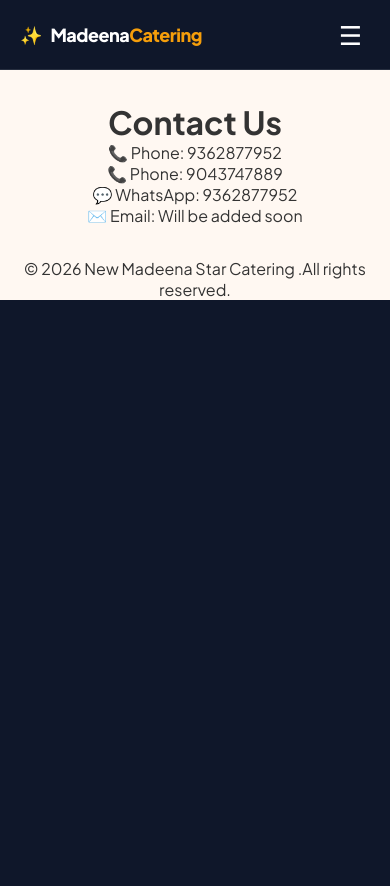
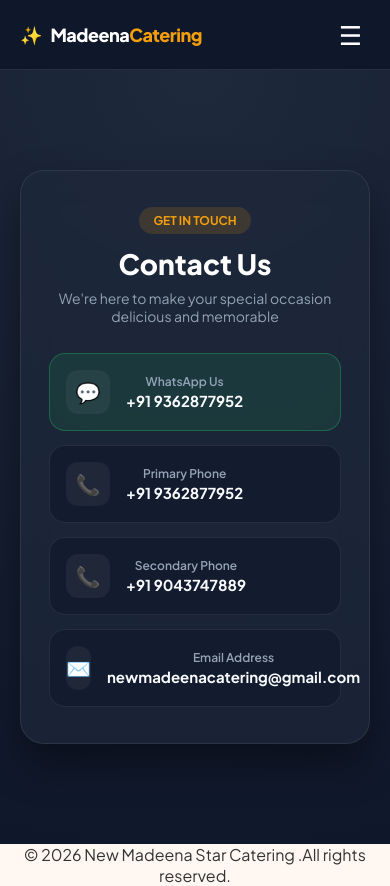
Before and after one commit to Nayeem036/new-madeena-frontend, a React (Create React App) app: page /contact in a window 390 px wide. Before the commit the page ends 844 px from the top, so only its background shows below. Built offline with nearby package versions, Linux system fonts and the light colour scheme.

Commit message:
feat: add modern contact page with interactive whatsapp & phone links

```diff
--- a/src/Pages/Contact.js
+++ b/src/Pages/Contact.js
@@ -1,15 +1,152 @@
 import React from "react";
 
 function Contact() {
+  const primaryPhone = "9362877952";
+  const secondaryPhone = "9043747889";
+  const whatsappMsg = encodeURIComponent("Hello! I would like to inquire about catering services for my event.");
+
   return (
-    <div className="page">
-      <h1>Contact Us</h1>
-      <p>📞 Phone: 9362877952</p>
-      <p>📞 Phone: 9043747889</p>
-      <p>💬 WhatsApp: 9362877952</p>
-      <p>✉️ Email: Will be added soon</p>
+    <div style={styles.pageWrapper}>
+      <div style={styles.glassCard}>
+        <div style={styles.headerArea}>
+          <span style={styles.badge}>Get In Touch</span>
+          <h1 style={styles.title}>Contact Us</h1>
+          <p style={styles.subtitle}>We're here to make your special occasion delicious and memorable</p>
+        </div>
+
+        <div style={styles.contactList}>
+          {/* WhatsApp Direct Chat Button */}
+          <a
+            href={`https://wa.me/91${primaryPhone}?text=${whatsappMsg}`}
+            target="_blank"
+            rel="noopener noreferrer"
+            style={{ ...styles.card, ...styles.whatsappCard }}
+          >
+            <div style={styles.iconCircle}>💬</div>
+            <div>
+              <p style={styles.label}>WhatsApp Us</p>
+              <p style={styles.value}>+91 {primaryPhone}</p>
+            </div>
+          </a>
+
+          {/* Phone Number 1 */}
+          <a href={`tel:+91${primaryPhone}`} style={styles.card}>
+            <div style={styles.iconCircle}>📞</div>
+            <div>
+              <p style={styles.label}>Primary Phone</p>
+              <p style={styles.value}>+91 {primaryPhone}</p>
+            </div>
+          </a>
+
+          {/* Phone Number 2 */}
+          <a href={`tel:+91${secondaryPhone}`} style={styles.card}>
+            <div style={styles.iconCircle}>📞</div>
+            <div>
+              <p style={styles.label}>Secondary Phone</p>
+              <p style={styles.value}>+91 {secondaryPhone}</p>
+            </div>
+          </a>
+
+          {/* Email */}
+          <a href="mailto:newmadeenacatering@gmail.com" style={styles.card}>
+            <div style={styles.iconCircle}>✉️</div>
+            <div>
+              <p style={styles.label}>Email Address</p>
+              <p style={styles.value}>newmadeenacatering@gmail.com</p>
+            </div>
+          </a>
+        </div>
+      </div>
     </div>
   );
 }
 
+const styles = {
+  pageWrapper: {
+    minHeight: "calc(100vh - 70px)",
+    display: "flex",
+    justifyContent: "center",
+    alignItems: "center",
+    padding: "40px 20px",
+    background: "radial-gradient(circle at top, #1E293B 0%, #0F172A 100%)"
+  },
+  glassCard: {
+    width: "100%",
+    maxWidth: "520px",
+    backgroundColor: "rgba(30, 41, 59, 0.7)",
+    backdropFilter: "blur(16px)",
+    borderRadius: "24px",
+    border: "1px solid rgba(255, 255, 255, 0.08)",
+    padding: "36px 28px",
+    boxShadow: "0 20px 40px rgba(0,0,0,0.4)"
+  },
+  headerArea: {
+    textAlign: "center",
+    marginBottom: "28px"
+  },
+  badge: {
+    display: "inline-block",
+    padding: "6px 14px",
+    backgroundColor: "rgba(245, 158, 11, 0.15)",
+    color: "#F59E0B",
+    borderRadius: "20px",
+    fontSize: "12px",
+    fontWeight: "700",
+    textTransform: "uppercase",
+    marginBottom: "12px"
+  },
+  title: {
+    fontSize: "28px",
+    fontWeight: "800",
+    color: "#FFFFFF",
+    marginBottom: "8px"
+  },
+  subtitle: {
+    fontSize: "14px",
+    color: "#94A3B8"
+  },
+  contactList: {
+    display: "flex",
+    flexDirection: "column",
+    gap: "14px"
+  },
+  card: {
+    display: "flex",
+    alignItems: "center",
+    gap: "16px",
+    padding: "16px",
+    backgroundColor: "rgba(15, 23, 42, 0.6)",
+    border: "1px solid rgba(255, 255, 255, 0.08)",
+    borderRadius: "16px",
+    textDecoration: "none",
+    transition: "transform 0.2s ease, border-color 0.2s ease"
+  },
+  whatsappCard: {
+    border: "1px solid rgba(37, 211, 102, 0.3)",
+    backgroundColor: "rgba(37, 211, 102, 0.1)"
+  },
+  iconCircle: {
+    width: "44px",
+    height: "44px",
+    borderRadius: "12px",
+    backgroundColor: "rgba(255, 255, 255, 0.05)",
+    display: "flex",
+    alignItems: "center",
+    justifyContent: "center",
+    fontSize: "20px"
+  },
+  label: {
+    fontSize: "12px",
+    color: "#94A3B8",
+    fontWeight: "600",
+    margin: 0
+  },
+  value: {
+    fontSize: "15px",
+    color: "#F8FAFC",
+    fontWeight: "700",
+    margin: "2px 0 0 0"
+  }
+};
+
 export default Contact;
```
